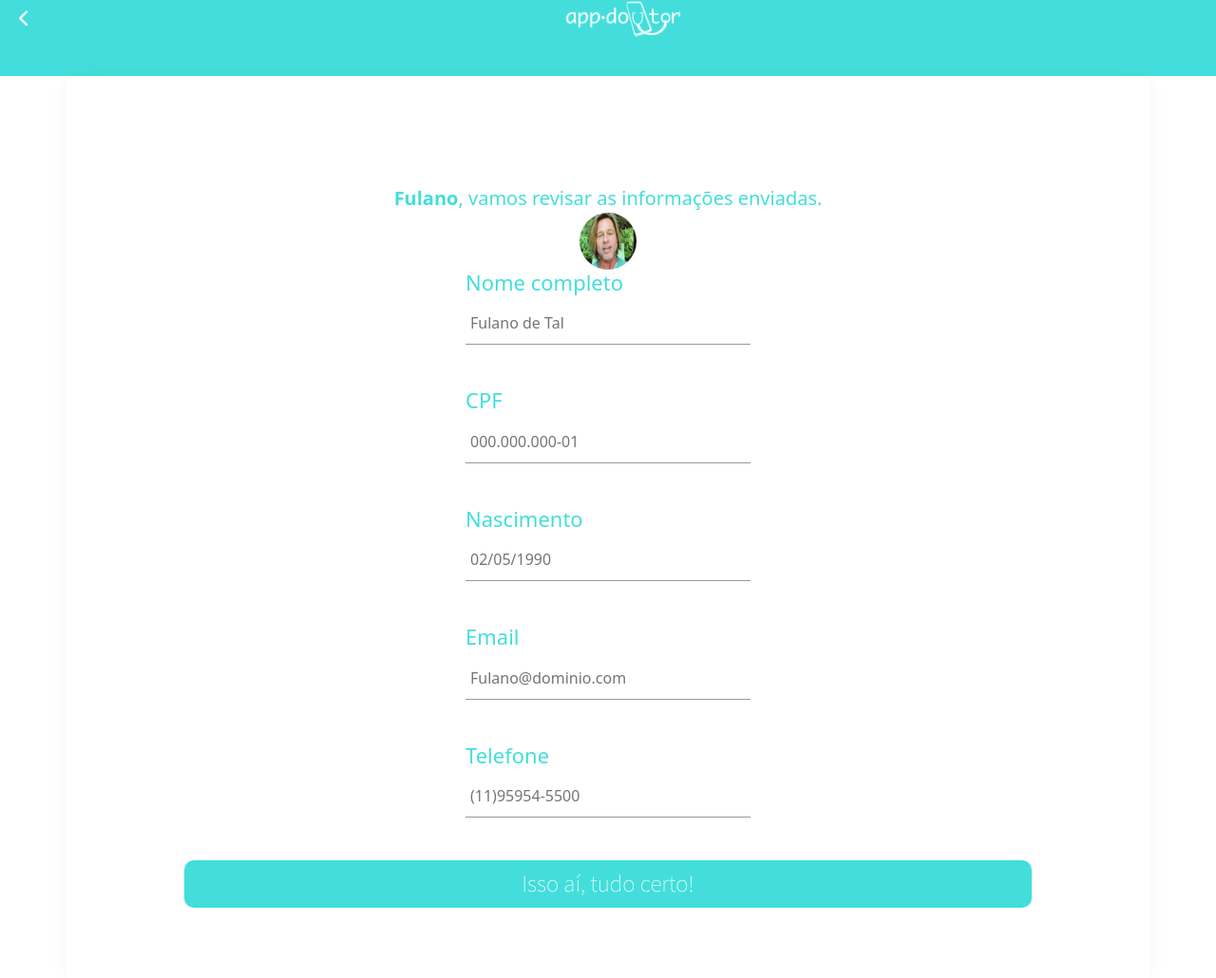
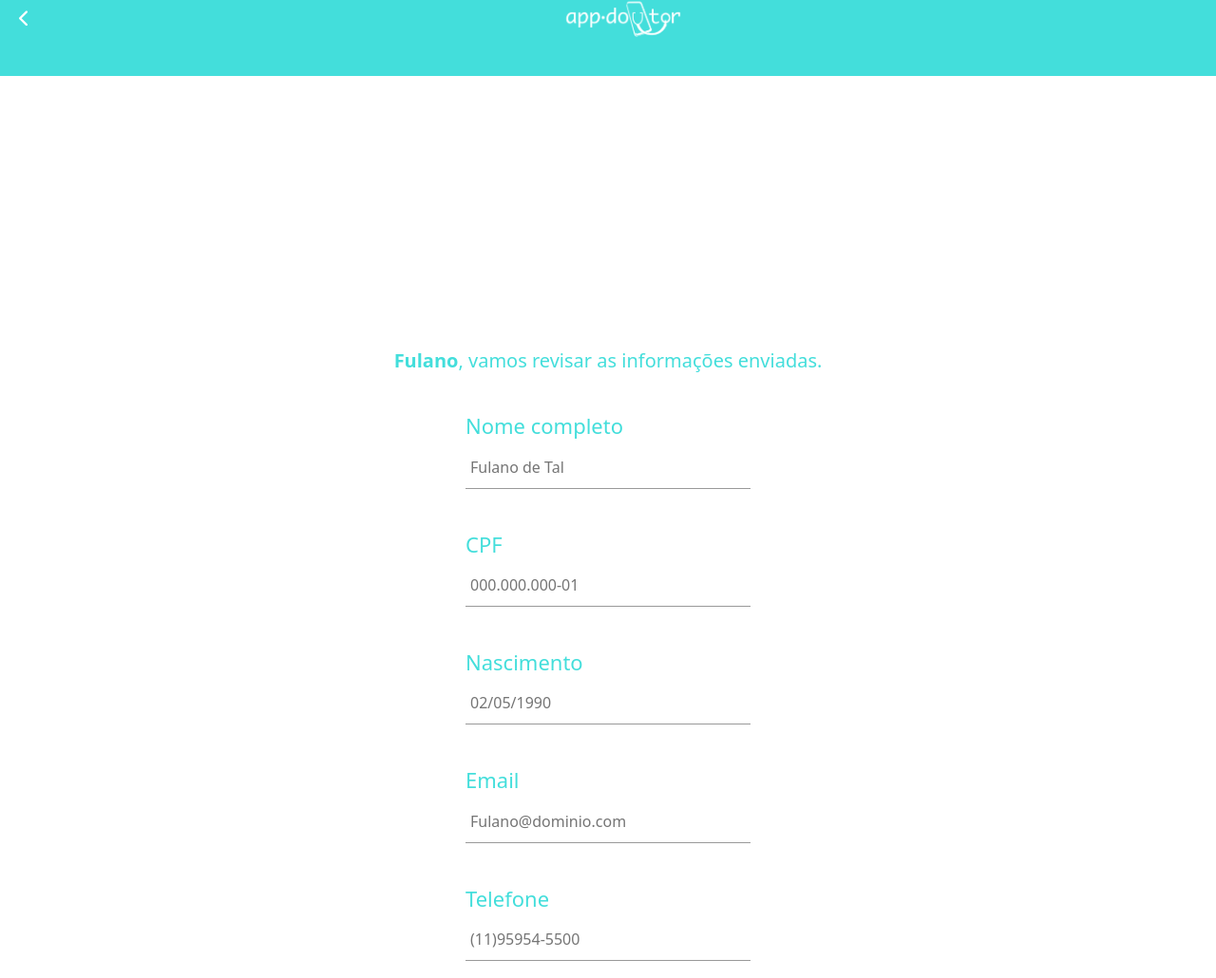
Before and after one commit to appdoutoroficial/appdoutor-pessoas, a PHP site: page /pages/revisa/index.php in a window 1280 px wide. Shown: the whole page at 95% size. Run offline with PHP 8.4, Linux system fonts and the light colour scheme; some libraries are stand-ins or nearby versions.

Commit message:
Ajustes 22/02
Ajustes no texto e conferencia de campos (tel, cpf, etc...)

```diff
--- a/assets/scss/style.scss
+++ b/assets/scss/style.scss
@@ -242,7 +242,7 @@ body {
     margin: 50px auto;
     background: #fff;
     border: 1px solid #87DDDD;
-    width: 330px;
+    width: 95%;
     display: flex;
     padding: 5px 30px;
     align-items: center;
@@ -389,3 +389,7 @@ input:valid~label {
 .txt-end {
     color: #43DEDB;
 }
+
+.card-txt-1 {
+    margin: 350px 0 40px;
+}
--- a/pages/endereco/index.php
+++ b/pages/endereco/index.php
@@ -1,7 +1,7 @@
 <?php include("../inc/client.php");
 cabecalho(); ?>
 <div class="container">
-    <div class="card-txt">
+    <div class="card-txt-1">
         <div class="card-body">
             <p class="txt-instru"><b>Fulano</b>, agora precisamos saber o seu endereço.</p>
         </div>
--- a/pages/revisa/index.php
+++ b/pages/revisa/index.php
@@ -1,16 +1,16 @@
 <?php include("../inc/client.php");
 cabecalho(); ?>
 <div class="container">
-    <div class="card-txt2">
+    <div class="card-txt-1">
         <div class="card-body">
             <p class="txt-instru"><b>Fulano</b>, vamos revisar as informações enviadas.</p>
         </div>
     </div>
-    <div class="card-revisa">
+    <!--<div class="card-revisa">
         <div class="card-body">
             <img src="../../assets/images/selfie.png" class="ft-cad" alt="">
         </div>
-    </div>
+    </div>-->
 
     <div class="">
         <form>
```
Also changed, not shown: assets/css/style.css, 1 other file.
